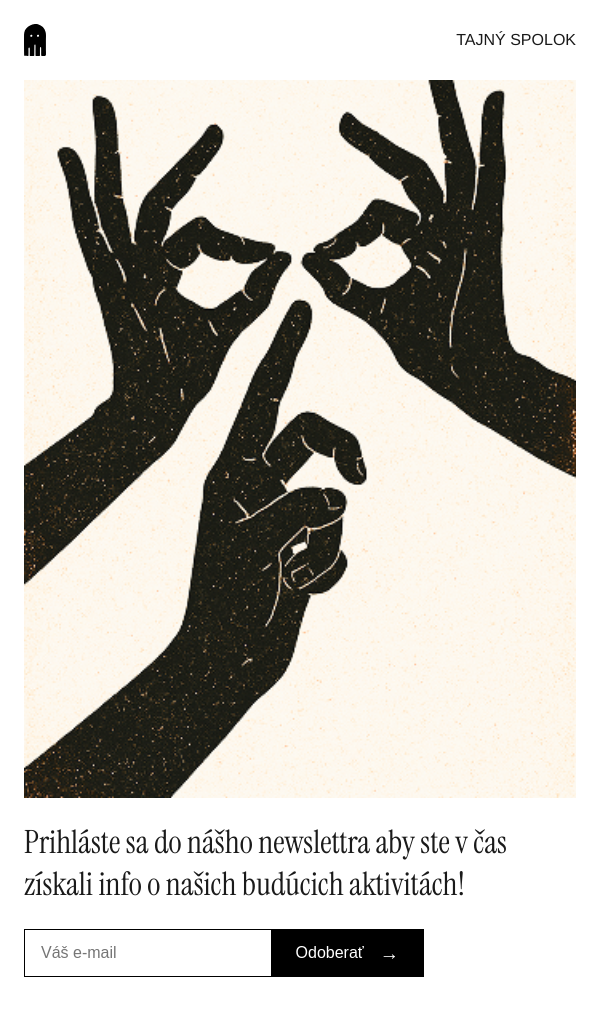
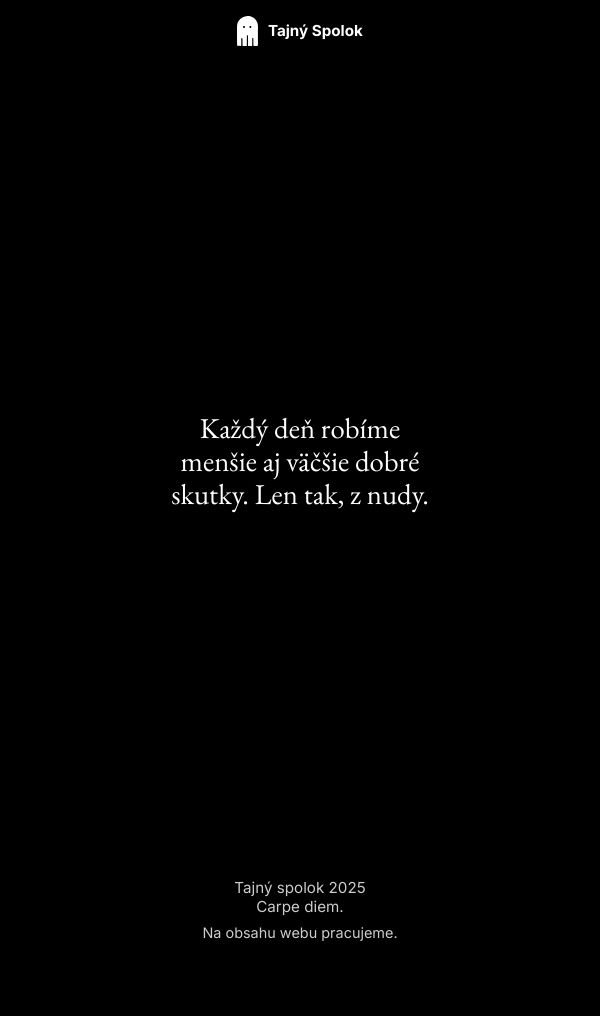
Before and after one commit to michalfecko/tajnyspolok, a plain HTML site: page index.html in a window 600 px wide. After the commit the page ends 957 px from the top, so only its background shows below. Drawn offline with nearby package versions, Linux system fonts and the light colour scheme.

Commit message:
initial comit

```diff
--- a/index.html
+++ b/index.html
@@ -2,225 +2,43 @@
 <html lang="sk">
 <head>
   <meta charset="UTF-8">
-  <meta name="viewport" content="width=device-width, initial-scale=1.0">
+  <meta name="viewport" content="width=device-width,initial-scale=1.0">
   <title>Tajný Spolok</title>
-  <link rel="icon" type="image/x-icon" href="favicon.png">
-  <link href="https://fonts.googleapis.com/css2?family=Instrument+Serif&display=swap" rel="stylesheet">
-  <style>
-    :root {
-      --primary-text-color: #1a1a1a;
-      --background-color: #fff;
-      --button-background: #000;
-      --button-text: #fff;
-      --border-color: #000;
-    }
-    * {
-      box-sizing: border-box;
-      margin: 0;
-      padding: 0;
-    }
-    body {
-      font-family: 'Helvetica Neue', Arial, sans-serif;
-      color: var(--primary-text-color);
-      background: var(--background-color);
-      min-height: 100vh;
-      display: flex;
-      flex-direction: column;
-    }
-    .header {
-      width: 100%;
-      display: flex;
-      flex-direction: row;
-      justify-content: space-between;
-      align-items: center;
-      padding: 16px;
-    }
-    .logo img {
-      display: block;
-      height: 32px;
-      width: auto;
-    }
-    .site-title {
-      font-size: 16px;
-      font-family: 'Helvetica Neue', Arial, sans-serif;
-      font-weight: normal;
-      text-align: left;
-    }
-    .main-content {
-      width: 100%;
-      padding: 0 16px 16px;
-      display: flex;
-      flex-direction: column;
-      align-items: flex-start;
-    }
-    .image-container {
-      width: 100%;
-      margin-bottom: 24px;
-      display: flex;
-      justify-content: flex-start;
-      align-items: center;
-    }
-    .image-container img {
-      width: 100%;
-      height: auto;
-      display: block;
-      border: none;
-    }
-    .text-section h1 {
-      font-family: 'Instrument Serif', serif;
-      font-size: 2em;
-      margin-bottom: 24px;
-      text-align: left;
-      line-height: 1.295;
-      font-weight: normal;
-    }
-    .newsletter-section {
-      width: 100%;
-      text-align: left;
-      padding-top: 0;
-    }
-    .newsletter-section p {
-      font-size: 1em;
-      margin-bottom: 16px;
-      text-align: left;
-    }
-    .form-group {
-      display: flex;
-      flex-direction: column;
-      width: 100%;           /* Ensure full width */
-      max-width: 100%;       /* Prevent shrinking on mobile */
-      margin: 0;
-      border: 1px solid var(--border-color);
-      border-radius: 0;
-      overflow: hidden;
-      background: #fff;
-    }
-    .form-group input[type="email"] {
-      padding: 14px 16px;
-      border: none;
-      font-size: 1em;
-      outline: none;
-      background-color: transparent;
-      color: var(--primary-text-color);
-      width: 100%;
-      border-radius: 0;
-    }
-    .subscribe-button {
-      background-color: var(--button-background);
-      color: var(--button-text);
-      padding: 14px 0;
-      border: none;
-      cursor: pointer;
-      font-size: 1em;
-      width: 100%;
-      display: flex;
-      align-items: center;
-      justify-content: center;
-      gap: 8px;
-      white-space: nowrap;
-      transition: background-color 0.3s ease;
-      border-radius: 0;
-    }
-    .subscribe-button:hover {
-      background-color: #333;
-    }
-    .subscribe-button::after {
-      content: '→';
-      font-size: 1.2em;
-      line-height: 1;
-      margin-left: 8px;
-    }
-    .form-messages {
-      margin-top: 12px;
-      font-size: 0.95em;
-      min-height: 20px;
-    }
-    form#mailchimp-form {
-      width: 100%;           /* Make the form itself full width */
-      max-width: 100%;
-      box-sizing: border-box;
-    }
-    @media (min-width: 600px) {
-      .main-content {
-        max-width: 600px;
-        margin: 0 auto;
-        padding: 0 24px 24px;
-      }
-      .header {
-        max-width: 600px;
-        margin: 0 auto;
-        padding: 24px;
-      }
-      .form-group {
-        flex-direction: row;
-        max-width: 400px;
-      }
-      .form-group input[type="email"] {
-        flex-grow: 1;
-        width: auto;
-        border-right: 1px solid var(--border-color);
-      }
-      .subscribe-button {
-        width: auto;
-        padding: 0 24px;
-        border-left: none;
-      }
-    }
-  </style>
+  <link rel="stylesheet" href="styles.css">
+  <link href="https://fonts.googleapis.com/css2?family=EB+Garamond:wght@400;700&family=Inter:wght@400;700&display=swap" rel="stylesheet">
 </head>
 <body>
   <header class="header">
     <div class="logo">
-      <img src="Vector.svg" alt="Logo">
+      <img src="/assets/logo.svg" alt="Logo" class="logo-icon" style="height: 1.5em; vertical-align: middle;">
+      <span class="logo-text">Tajný Spolok</span>
     </div>
-    <span class="site-title">TAJNÝ SPOLOK</span>
+    <div class="header-note">
+      Na obsahu webu pracujeme.
+    </div>
   </header>
   <main class="main-content">
-    <div class="image-container">
-      <img src="image.png" alt="Illustrative image of hands forming eyes and a shushing gesture">
-    </div>
-    <section class="text-section">
-      <h1>Prihláste sa do nášho newslettra aby ste v čas získali info o našich budúcich aktivitách!</h1>
+    <section class="left">
+      <h1>
+        Každý deň robíme<br>
+        menšie aj väčšie dobré<br>
+        skutky. Len tak, z nudy.
+      </h1>
     </section>
-    <section class="newsletter-section">
-    <!--  <p>Robíme</p> -->
-      <form id="mailchimp-form" action="https://gmail.us21.list-manage.com/subscribe/post?u=8b2612d38f19c45b83a857a91&amp;id=0655ce1317&amp;f_id=00b1a4e6f0" method="POST" target="hidden_iframe" novalidate>
-        <div class="form-group">
-          <input type="email" id="email" name="EMAIL" required placeholder="Váš e-mail">
-          <button type="submit" class="subscribe-button">Odoberať</button>
-        </div>
-      </form>
-      <iframe name="hidden_iframe" style="display:none;"></iframe>
-      <div id="form-messages" class="form-messages"></div>
+    <section class="right">
+      <div class="images">
+        <img src="https://images.unsplash.com/photo-1506744038136-46273834b3fb?auto=format&fit=crop&w=400&q=80" alt="Hand sign 1" class="img img1">
+        <img src="https://images.unsplash.com/photo-1506744038136-46273834b3fb?auto=format&fit=crop&w=400&q=80" alt="Hand sign 2" class="img img2">
+        <img src="https://images.unsplash.com/photo-1506744038136-46273834b3fb?auto=format&fit=crop&w=400&q=80" alt="Hand sign 3" class="img img3">
+      </div>
     </section>
   </main>
-  <script>
-    const mailchimpForm = document.getElementById('mailchimp-form');
-    const emailInput = document.getElementById('email');
-    const formMessages = document.getElementById('form-messages');
-
-    mailchimpForm.addEventListener('submit', function(event) {
-      event.preventDefault();
-
-      if (!emailInput.value || !emailInput.value.includes('@')) {
-        formMessages.textContent = 'Prosím, zadajte platný e-mail.';
-        formMessages.style.color = 'red';
-        return;
-      }
-
-      formMessages.textContent = 'Odosielam...';
-      formMessages.style.color = 'black';
-
-      // Submit the form to Mailchimp in a hidden iframe
-      mailchimpForm.submit();
-
-      // Show a thank you message after a short delay
-      setTimeout(() => {
-        formMessages.textContent = 'Ďakujeme za prihlásenie!';
-        formMessages.style.color = 'green';
-        mailchimpForm.reset();
-      }, 1500);
-    });
-  </script>
+  <footer class="footer">
+    <span class="footer-left">Tajný spolok 2025</span>
+    <span class="footer-right">Carpe diem.</span>
+    <div class="header-note footer-note">
+      Na obsahu webu pracujeme.
+    </div>
+  </footer>
+</body>
 </html>
-</html>
--- /dev/null
+++ b/styles.css
@@ -0,0 +1,267 @@
+:root {
+  --bg: #000;
+  --text: #fff;
+  --muted: #ccc;
+  --font-serif: 'EB Garamond', serif;
+  --font-sans: 'Inter', Arial, sans-serif;
+}
+
+html, body {
+  height: 100%;
+  margin: 0;
+  padding: 0;
+  background: var(--bg);
+  color: var(--text);
+  font-family: var(--font-sans);
+  min-height: 100vh;
+}
+
+body {
+  display: flex;
+  flex-direction: column;
+  min-height: 100vh;
+}
+
+.header {
+  display: flex;
+  justify-content: space-between;
+  align-items: flex-start;
+  padding: 24px 32px 0 32px;
+  font-size: 1rem;
+}
+
+.logo {
+  display: flex;
+  align-items: center;
+  gap: 10px;
+  font-family: var(--font-sans);
+  font-weight: 700;
+}
+
+.logo-icon {
+  font-size: 1.3em;
+}
+
+.header-note {
+  color: var(--muted);
+  font-size: 0.85em;
+  margin-top: 4px;
+}
+
+.main-content {
+  flex: 1;
+  display: flex;
+  flex-direction: row;
+  align-items: stretch;
+  justify-content: space-between;
+  padding: 0 32px;
+}
+
+.left {
+  flex: 1.2;
+  display: flex;
+  align-items: center;
+}
+
+.left h1 {
+  font-family: var(--font-serif);
+  font-size: 3vw;
+  font-weight: 400;
+  line-height: 1.15;
+  margin: 0;
+}
+
+.right {
+  flex: 1;
+  display: flex;
+  align-items: center;
+  justify-content: flex-end;
+}
+
+.images {
+  display: flex;
+  gap: 0;
+  position: relative;
+}
+
+.img {
+  width: 220px;
+  height: 320px;
+  object-fit: cover;
+  border-radius: 0;
+  box-shadow: 0 2px 16px rgba(0,0,0,0.12);
+  margin-left: -60px;
+  border: 0;
+  background: #fff;
+  filter: grayscale(100%) contrast(1.1);
+}
+
+.img1 {
+  z-index: 1;
+  filter: grayscale(0%) contrast(1.1);
+  background: #f8f6f2;
+}
+.img2 {
+  z-index: 2;
+  filter: sepia(0.5) hue-rotate(-20deg) contrast(1.1);
+  background: #f8e3e3;
+}
+.img3 {
+  z-index: 3;
+  filter: grayscale(0%) hue-rotate(-180deg) contrast(1.1);
+  background: #e3e6f8;
+}
+
+.footer {
+  display: flex;
+  justify-content: space-between;
+  align-items: flex-end;
+  padding: 24px 32px;
+  font-size: 0.95em;
+  color: var(--muted);
+}
+
+.footer-left {
+  align-self: flex-end;
+}
+
+.footer-right {
+  align-self: flex-end;
+}
+
+/* Hide footer-note by default, show only on mobile */
+.footer-note {
+  display: none;
+}
+
+@media (max-width: 600px) {
+  .header-note:not(.footer-note) {
+    display: none;
+  }
+  .footer-note {
+    display: block;
+    margin-top: 8px;
+    color: var(--muted);
+    font-size: 0.95em;
+  }
+}
+
+/* Responsive styles */
+@media (max-width: 900px) {
+  .main-content {
+    flex-direction: column;
+    padding: 0 16px;
+  }
+  .left, .right {
+    justify-content: center;
+    text-align: center;
+  }
+  .left {
+    margin-bottom: 32px;
+  }
+  .right {
+    justify-content: center;
+  }
+  .images {
+    justify-content: center;
+  }
+  .img {
+    width: 120px;
+    height: 180px;
+    margin-left: -30px;
+  }
+  .left h1 {
+    font-size: 2em;
+  }
+}
+
+@media (max-width: 600px) {
+  .header, .footer {
+    flex-direction: column;
+    align-items: flex-start;
+    padding: 16px 8px;
+    font-size: 0.95em;
+  }
+  .main-content {
+    padding: 0 8px;
+  }
+  .left h1 {
+    font-size: 1.3em;
+  }
+  .img {
+    width: 80px;
+    height: 120px;
+    margin-left: -15px;
+  }
+  .logo {
+    align-self: center;
+    justify-content: center;
+    width: 100%;
+    text-align: center;
+  }
+}
+
+@media (max-width: 600px) {
+  .footer {
+    flex-direction: column;
+    align-items: center;
+    justify-content: center;
+    text-align: center;
+    padding: 16px 8px;
+    font-size: 0.95em;
+  }
+  .footer-left,
+  .footer-right {
+    align-self: center;
+    width: 100%;
+  }
+  .footer-note {
+    width: 100%;
+  }
+}
+
+@media (max-width: 600px) {
+  .main-content {
+    flex: 1;
+    display: flex;
+    flex-direction: column;
+    align-items: center;
+    justify-content: center;
+    padding: 0 8px;
+    text-align: center;
+    min-height: 100vh; /* Fill viewport height */
+  }
+  .left, .right {
+    width: 100%;
+    justify-content: center;
+    align-items: center;
+    text-align: center;
+    margin: 0;
+    padding: 0;
+  }
+  .left {
+    order: 2;
+    display: flex;
+    flex-direction: column;
+    justify-content: center;
+    align-items: center;
+    flex: 1;
+    min-height: 0;
+    height: 100vh; /* Take full viewport height */
+  }
+  .right {
+    order: -1;
+    margin-bottom: 0;
+    display: none; /* Hide images section */
+  }
+  .left h1 {
+    font-size: 1.8em;
+    margin: 0 auto;
+    width: 100%;
+    text-align: center;
+    display: flex;
+    align-items: center;
+    justify-content: center;
+    height: 100%;
+  }
+}
```
Also changed, not shown: assets/Home Page.png (added), assets/Vector.svg (renamed from Vector.svg), assets/favicon.png (renamed from favicon.png), assets/iPhone 16 - 2.png (renamed from iPhone 16 - 2.png), assets/image.png (renamed from image.png), assets/logo.png (renamed from logo.png), assets/logo.svg (added).
